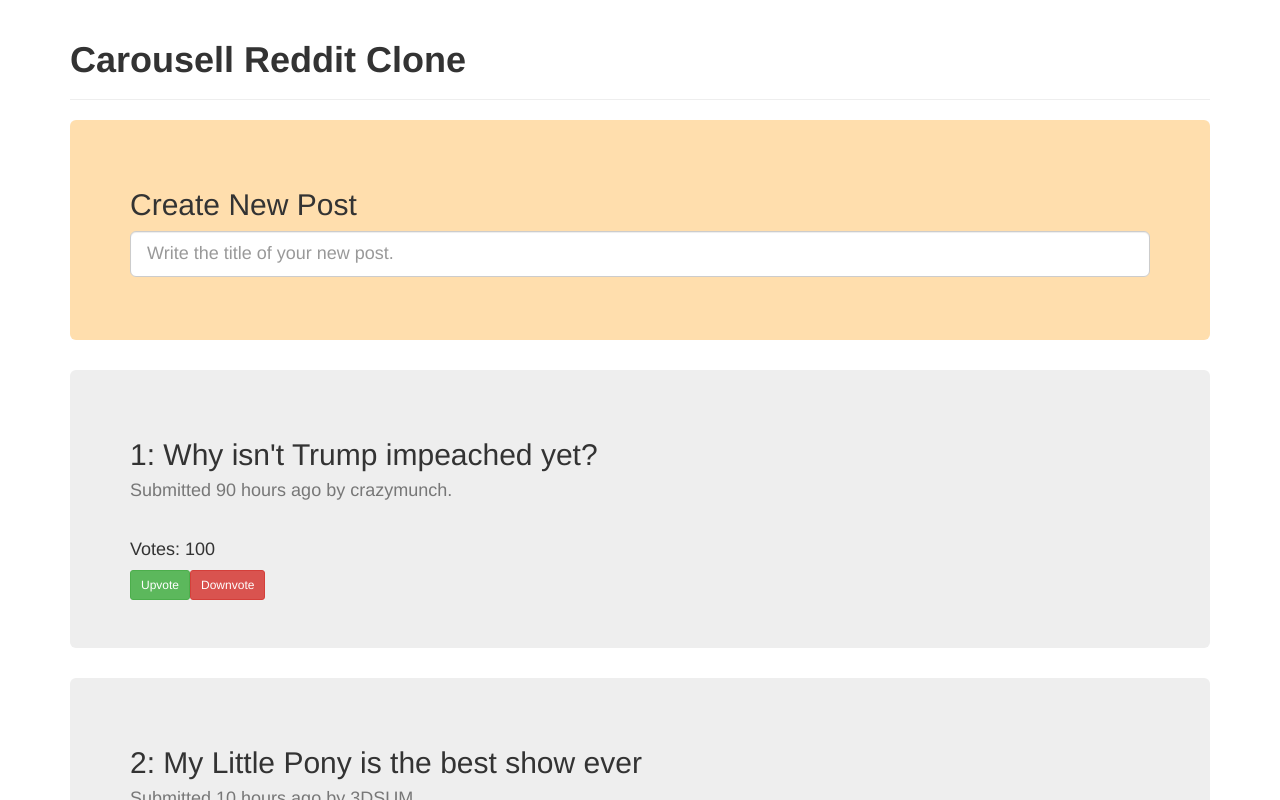
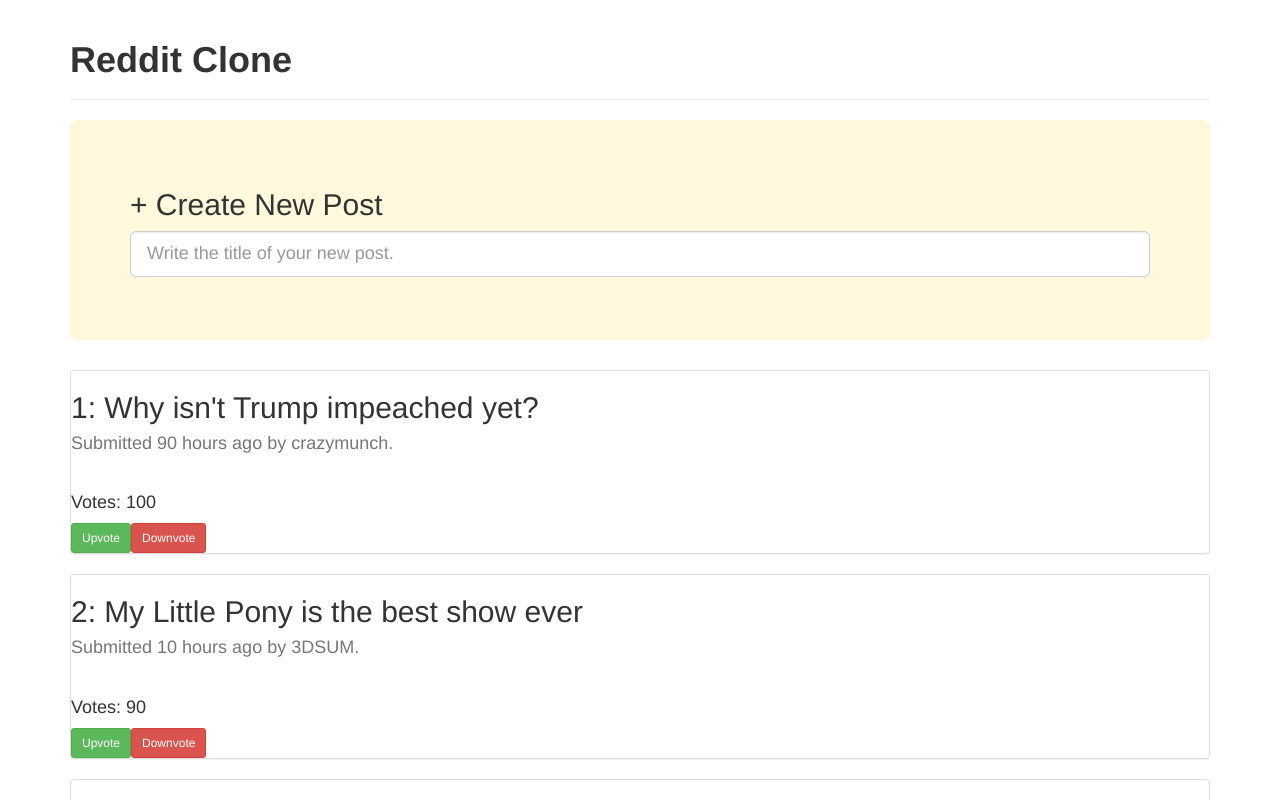
Before and after one commit to Dlearn/carousell-reddit-clone, a React (Create React App) app: page / in a window 1280 px wide. Shown: the top 800 px of the page. Built offline with nearby package versions, Linux system fonts and the light colour scheme.

Commit message:
Facelift to UI components

```diff
--- a/src/components/AddPost/AddPost.js
+++ b/src/components/AddPost/AddPost.js
@@ -1,11 +1,11 @@
 // src/components/AddPost/AddPost.js
 
-import React, { Component } from 'react';
-import { ToastContainer, toast } from 'react-toastify';
-import { FormGroup, ControlLabel, FormControl } from 'react-bootstrap';
+import React, { Component } from "react";
+import { ToastContainer, toast } from "react-toastify";
+import { FormGroup, ControlLabel, FormControl } from "react-bootstrap";
 
-import 'react-toastify/dist/ReactToastify.min.css'
-import './styles.css'
+import "react-toastify/dist/ReactToastify.min.css";
+import "./styles.css";
 
 class AddPost extends Component {
   constructor() {
@@ -18,18 +18,18 @@ class AddPost extends Component {
 
   getValidationState() {
     const length = this.state.input.length;
-    if (length > 255) return 'error';
-    else if (length > 0) return 'success';
+    if (length > 255) return "error";
+    else if (length > 0) return "success";
     return null;
   }
 
-  handleChange = (e) => {
+  handleChange = e => {
     this.setState({
-      input: e.target.value
+      input: e.target.value,
     });
-  }
+  };
 
-  handleSubmit = (e) => {
+  handleSubmit = e => {
     e.preventDefault();
     if (isLegalPostTitle(this.state.input)) {
       this.props.createNewPost(this.state.input);
@@ -37,11 +37,11 @@ class AddPost extends Component {
     }
 
     this.setState({ input: "" });
-  }
+  };
 
   newPostToast = () => {
     toast("New post created!");
-  }
+  };
 
   render() {
     return (
@@ -54,16 +54,13 @@ class AddPost extends Component {
           newestOnTop={false}
           closeOnClick
         />
-        <form
-          className="jumbotron myJumbotron"
-          onSubmit={this.handleSubmit}
-        >
+        <form className="jumbotron myJumbotron" onSubmit={this.handleSubmit}>
           <FormGroup
             controlId="formBasicText"
             validationState={this.getValidationState()}
             bsSize="large"
           >
-            <ControlLabel className="h2">Create New Post</ControlLabel>
+            <ControlLabel className="h2">+ Create New Post</ControlLabel>
             <FormControl
               type="text"
               value={this.state.input}
@@ -86,9 +83,7 @@ export function isLegalPostTitle(s) {
   if (isEmptyString || isWhitespace) {
     alert("Please input non empty title!");
     return false;
-  }
-
-  else if (isLongerthan255) {
+  } else if (isLongerthan255) {
     alert("Title has max length 255 characters!");
     return false;
   }
--- a/src/components/AddPost/styles.css
+++ b/src/components/AddPost/styles.css
@@ -1,3 +1,3 @@
 .myJumbotron {
-   background-color: navajowhite;
+  background-color: cornsilk;
 }
--- a/src/components/Posts/Posts.js
+++ b/src/components/Posts/Posts.js
@@ -1,73 +1,58 @@
 // src/components/Posts/Posts.js
 
-import React, { Component } from 'react';
-import { Button } from 'react-bootstrap';
+import React, { Component } from "react";
+import { Button, Panel } from "react-bootstrap";
 
 class Post extends Component {
-  constructor() {
-    super();
-
-    // This local variable in the component checks if the votes have changed in the new props.
-    this.previousVotes = 0;
-  }
-
-  shouldComponentUpdate(nextProps, nextState) {
-    // console.log('Current votes: ' + this.props.post.votes);
-    // console.log('Next votes: ' + nextProps.post.votes);
-    const hasVotesChanged = this.previousVotes !== this.props.post.votes;
-    return hasVotesChanged;
-  }
-
   render() {
-    // console.log(this.props.index);
     let post = this.props.post;
-    this.previousVotes = post.votes;
 
     return (
-      <div className="jumbotron">
-        <h2 id="title">{ parseInt(this.props.index, 10) + 1 }: { post.title }</h2>
-        <h4 id="subtitle" className="text-muted">Submitted {post.hoursAgo} hours ago by {post.author}.</h4>
+      <Panel>
+        <h2 id="title">
+          {parseInt(this.props.index, 10) + 1}: {post.title}
+        </h2>
+        <h4 id="subtitle" className="text-muted">
+          Submitted {post.hoursAgo} hours ago by {post.author}.
+        </h4>
         <br />
-        <h4 id="votes">Votes: { post.votes }</h4>
+        <h4 id="votes">Votes: {post.votes}</h4>
         <Button
-          id = "upvote-button"
-          onClick= { () => this.props.handleUpvote(this.props.index) }
+          id="upvote-button"
+          onClick={() => this.props.handleUpvote(this.props.index)}
           bsStyle="success"
           bsSize="small"
         >
           Upvote
         </Button>
         <Button
-          id = "downvote-button"
-          onClick= { () => this.props.handleDownvote(this.props.index) }
+          id="downvote-button"
+          onClick={() => this.props.handleDownvote(this.props.index)}
           bsStyle="danger"
           bsSize="small"
         >
           Downvote
         </Button>
-      </div>
+      </Panel>
     );
   }
 }
 
 class Posts extends Component {
   render() {
-    // To preserve the context for an iterator later
-    const _this = this;
+    const { posts, handleDownvote, handleUpvote } = this.props;
 
-    return (
-      this.props.posts.map(function(post, index) {
-        return (
-          <Post
-            key = { index + post.title }
-            post = { post }
-            index = { index }
-            handleUpvote = { (i) => _this.props.handleUpvote(i) }
-            handleDownvote = { (i) => _this.props.handleDownvote(i) }
-          />
-        );
-      })
-    );
+    return posts.map(function(post, index) {
+      return (
+        <Post
+          key={index + post.title}
+          post={post}
+          index={index}
+          handleUpvote={i => handleUpvote(i)}
+          handleDownvote={i => handleDownvote(i)}
+        />
+      );
+    });
   }
 }
 
--- a/src/containers/App/App.js
+++ b/src/containers/App/App.js
@@ -1,16 +1,16 @@
 // src/containers/App/App.js
 
-import React, { Component } from 'react';
-import { PageHeader } from 'react-bootstrap';
+import React, { Component } from "react";
+import { PageHeader } from "react-bootstrap";
 
-import AddPost from '../../components/AddPost/AddPost';
-import Posts from '../../components/Posts/Posts';
+import AddPost from "../../components/AddPost/AddPost";
+import Posts from "../../components/Posts/Posts";
 
-import { defaultPosts } from './defaultPosts';
+import { defaultPosts } from "./defaultPosts";
 
 class App extends Component {
-	constructor() {
-  	super();
+  constructor() {
+    super();
 
     // To preserve the context for an iterator later
     const _this = this;
@@ -22,9 +22,9 @@ class App extends Component {
     defaultPosts.forEach(function(post) {
       _this.state.posts.push(post);
     });
-	}
+  }
 
-  createNewPost = (postTitle) => {
+  createNewPost = postTitle => {
     let posts = this.state.posts.slice();
     posts.push({
       title: postTitle,
@@ -34,21 +34,21 @@ class App extends Component {
     });
 
     this.setState({ posts: sortPosts(posts) });
-  }
+  };
 
-  handleUpvote = (i) => {
+  handleUpvote = i => {
     let posts = this.state.posts.slice();
     posts[i].votes++;
 
     this.setState({ posts: sortPosts(posts) });
-  }
+  };
 
-  handleDownvote = (i) => {
+  handleDownvote = i => {
     let posts = this.state.posts.slice();
     posts[i].votes--;
 
     this.setState({ posts: sortPosts(posts) });
-  }
+  };
 
   render() {
     // Filter the top 20 posts in the post array
@@ -56,15 +56,15 @@ class App extends Component {
 
     return (
       <div className="container">
-        <PageHeader><strong>Carousell Reddit Clone</strong></PageHeader>
-        <AddPost
-          createNewPost = { (i) => this.createNewPost(i) }
-        />
+        <PageHeader>
+          <strong>Reddit Clone</strong>
+        </PageHeader>
+        <AddPost createNewPost={i => this.createNewPost(i)} />
 
         <Posts
-          posts = { filteredPosts }
-          handleUpvote = { (i) => this.handleUpvote(i) }
-          handleDownvote = { (i) => this.handleDownvote(i) }
+          posts={filteredPosts}
+          handleUpvote={i => this.handleUpvote(i)}
+          handleDownvote={i => this.handleDownvote(i)}
         />
       </div>
     );
@@ -73,7 +73,9 @@ class App extends Component {
 
 export function sortPosts(posts) {
   let postsClone = posts.slice();
-  postsClone.sort(function(a, b) { return b.votes - a.votes; })
+  postsClone.sort(function(a, b) {
+    return b.votes - a.votes;
+  });
   return postsClone;
 }
 
```
Also changed, not shown: 2 other files (tests, documents, lock files or other folders). Lines whose indentation alone changed are shown as unchanged.
